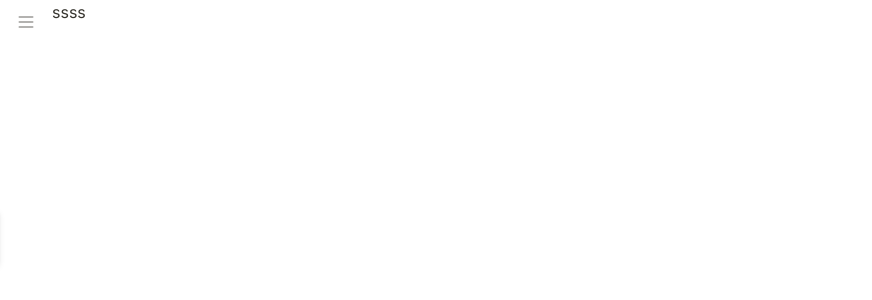
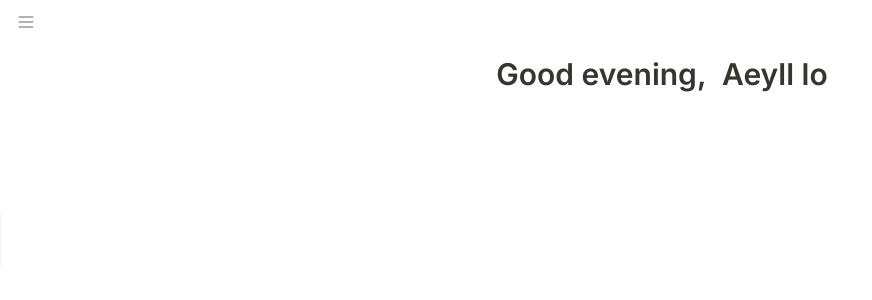
Before and after one commit to aeyll-11/lotion, a Next.js app: page /documents in a window 1280 px wide. Shown: the top 300 px of the page, without its empty margins (0-872 px from the left). Built offline with nearby package versions, Linux system fonts and the light colour scheme.

Commit message:
feat: introduce welcoming, edit nickname and dialog component

```diff
--- /dev/null
+++ b/src/app/(main)/documents/_components/EditNickname.tsx
@@ -0,0 +1,70 @@
+import Dialog from "@/components/Dialog";
+import { RootState, useAppDispatch } from "@/lib/store/store";
+import { editNickName } from "@/lib/store/user.store";
+import { KeyboardEventHandler, useEffect, useRef, useState } from "react";
+import { useSelector } from "react-redux";
+
+export default function EditNickname() {
+  const user = useSelector((state: RootState) => state.user);
+  const dialogRef = useRef<HTMLDivElement>(null);
+  const [isOpen, setIsOpen] = useState<boolean>(false);
+  const [modalPosition, setModalPosition] = useState<{ top: number; left: number }>({ top: 0, left: 0 });
+
+  const dispatch = useAppDispatch();
+
+  const toggleModal = (): void => {
+    setIsOpen(!isOpen);
+    if (!isOpen && dialogRef.current) {
+      const rect = dialogRef.current.getBoundingClientRect();
+      setModalPosition({ top: rect.bottom, left: rect.left });
+    }
+  };
+
+  useEffect(() => {
+    const handleResize = () => {
+      if (dialogRef.current) {
+        const rect = dialogRef.current.getBoundingClientRect();
+        setModalPosition({ top: rect.bottom, left: rect.left });
+      }
+    };
+
+    window.addEventListener('resize', handleResize);
+    return () => {
+      window.removeEventListener('resize', handleResize);
+    };
+  }, [isOpen]);
+
+  const handleKeyDown: KeyboardEventHandler<HTMLDivElement> = (event) => {
+    if (dialogRef.current) {
+      if (event.code === "Enter") setIsOpen(false);
+    }
+  }
+
+  return (
+    <div
+      ref={dialogRef}
+      role="button"
+      onClick={toggleModal}
+      onKeyDown={handleKeyDown}
+      className="hover:bg-default-200 rounded-sm px-2 cursor-pointer relative select-none transition-opacity duration-300"
+    >
+      {user.nickname}
+      <Dialog open={isOpen} onClose={() => setIsOpen(false)}>
+        <div
+          style={{ top: modalPosition.top + 10, left: modalPosition.left }}
+          className="absolute flex flex-col gap-1 border rounded p-2 border-default-300 shadow-md font-normal text-sm min-w-64">
+          <Dialog.Title className="text-text-grey">
+            Edit nickname
+          </Dialog.Title>
+          <Dialog.Actions>
+            <input
+              className="p-1 w-full bg-default-200 border rounded border-default-300"
+              placeholder={user.nickname}
+              onChange={(e) => dispatch(editNickName(e.target.value))}
+            />
+          </Dialog.Actions>
+        </div>
+      </Dialog>
+    </div>
+  )
+}
--- /dev/null
+++ b/src/app/(main)/documents/_components/Welcoming.tsx
@@ -0,0 +1,23 @@
+import EditNickname from "./EditNickname";
+
+function Welcome() {
+  const currentHour = new Date().getHours();
+
+  if (currentHour >= 5 && currentHour < 12) {
+    return 'Good morning,';
+  } else if (currentHour >= 12 && currentHour < 23) {
+    return 'Good afternoon,';
+  } else {
+    return 'Good evening,';
+  }
+}
+
+export default function Welcoming() {
+  return (
+    <div className="flex flex-col sm:flex-row justify-center items-center text-3xl font-semibold py-10">
+      <Welcome />
+      &nbsp;
+      <EditNickname />
+    </div>
+  )
+}
--- a/src/app/(main)/documents/page.tsx
+++ b/src/app/(main)/documents/page.tsx
@@ -1,11 +1,16 @@
+"use client";
+
 import Navigation from "./_components/Navigation";
+import Welcoming from "./_components/Welcoming";
 
 export default function Document() {
   return (
-    <div className="flex min-w-full">
+    <div className="flex w-full">
       <Navigation />
-      <div className=""
-      > ssss</div>
+      <div className="p-4 w-full h-full"
+      >
+        <Welcoming />
+      </div>
     </div>
   );
 }
--- /dev/null
+++ b/src/components/Dialog.tsx
@@ -0,0 +1,37 @@
+interface Props {
+  open: boolean,
+  onClose: () => void,
+  children: React.ReactNode
+}
+
+const Dialog = ({ open, onClose, children }: Props) => {
+  if (!open) {
+    return null;
+  }
+
+  return (
+    <div className="fixed flex justify-center items-center inset-0" onClick={onClose}>
+      <div onClick={(e) => e.stopPropagation()}>
+        {children}
+      </div>
+    </div>
+  );
+};
+
+interface DialogChildProps {
+  children: React.ReactNode;
+  className?: string;
+}
+
+const DialogTitle = ({ children, className }: DialogChildProps) => <div className={className}>{children}</div>;
+
+const DialogDescription = ({ children, className }: DialogChildProps) => <div className={className}>{children}</div>;
+
+const DialogActions = ({ children, className }: DialogChildProps) => <div className={className}>{children}</div>;
+
+
+Dialog.Title = DialogTitle;
+Dialog.Description = DialogDescription;
+Dialog.Actions = DialogActions;
+
+export default Dialog;
```
